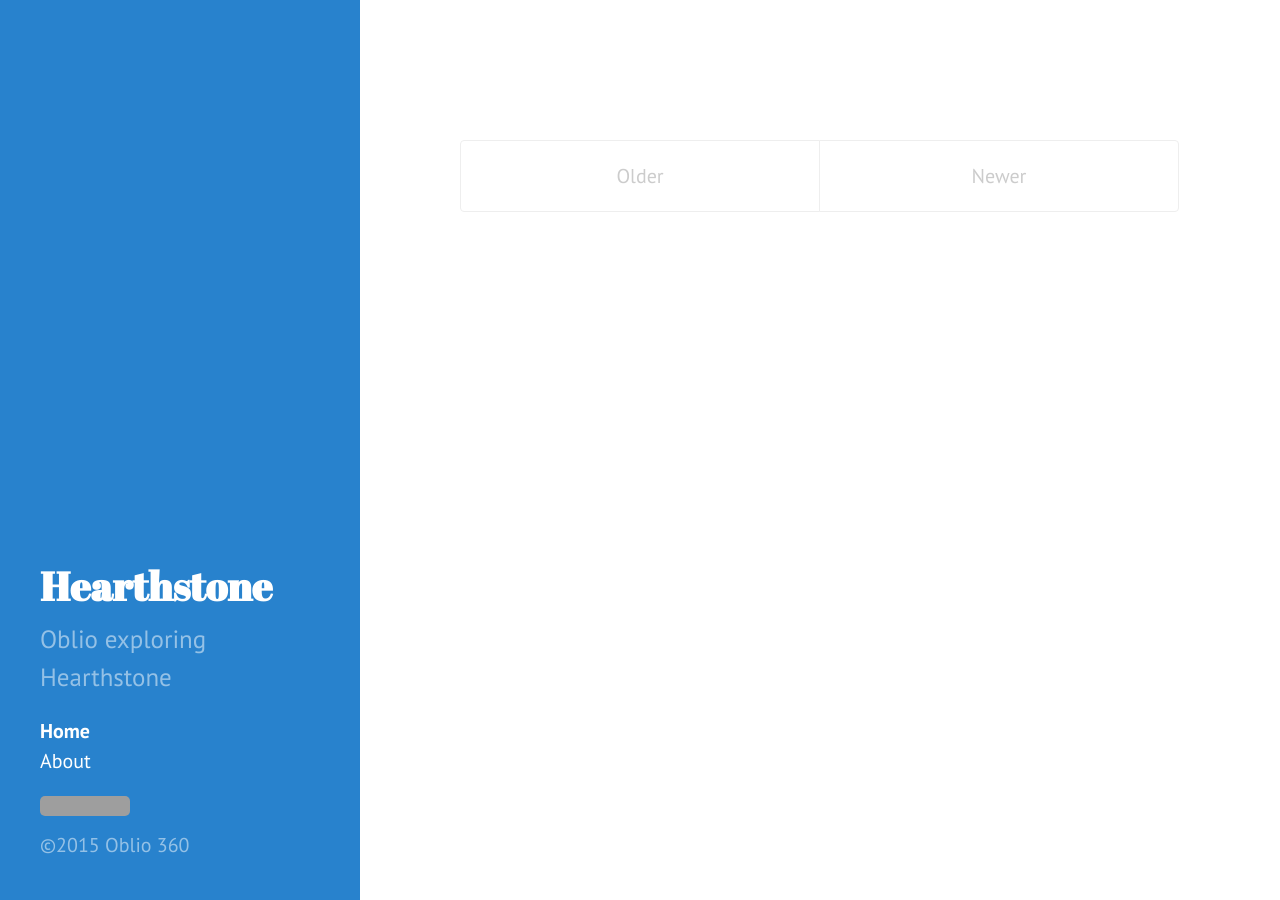
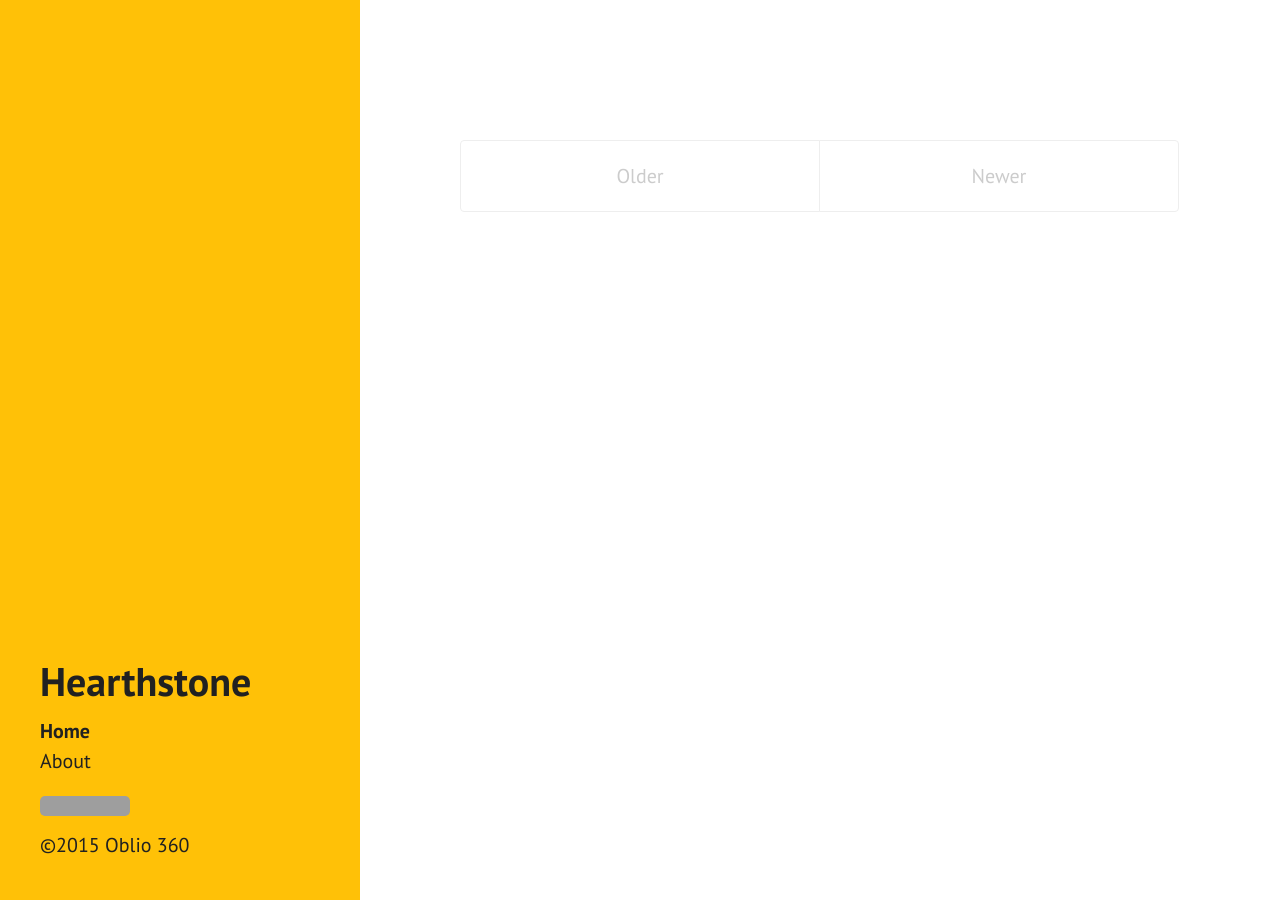
Before and after one commit to oblio360/hearthstone-blog, a Jekyll site: the page built from index.html, in a window 1280 px wide. Built offline with Jekyll 4.4.1, drawn with Linux system fonts in a browser that asks for light colours; Markdown is read by kramdown in place of the engine named in the settings; the list of posts is cut into pages by our own code; grey boxes are pictures that could not be loaded.

Commit message:
Switching the color scheme for the Hearthstone blog.

```diff
--- a/_config.yml
+++ b/_config.yml
@@ -2,14 +2,15 @@
 markdown:         redcarpet
 gems:
 - jemoji
+- jekyll-sitemap
 
 # Permalinks
 permalink:        pretty
 
 # Setup
 title:            Hearthstone
-tagline:          'Hearthstone blog.'
-description:      'Oblio exploring Hearthstone'
+tagline:          ''
+description:      ''
 url:              http://hearthstone.oblio360.com
 
 author:
--- a/_includes/head.html
+++ b/_includes/head.html
@@ -17,7 +17,7 @@
   <link rel="stylesheet" href="/public/css/poole.css">
   <link rel="stylesheet" href="/public/css/syntax.css">
   <link rel="stylesheet" href="/public/css/hyde.css">
-  <link rel="stylesheet" href="http://fonts.googleapis.com/css?family=PT+Sans:400,400italic,700|Abril+Fatface">
+  <link rel="stylesheet" href="http://fonts.googleapis.com/css?family=PT+Sans:400,400italic,700">
 
   <!-- Icons -->
   <link rel="apple-touch-icon-precomposed" sizes="144x144" href="/public/apple-touch-icon-144-precomposed.png">
--- a/_includes/sidebar.html
+++ b/_includes/sidebar.html
@@ -2,7 +2,6 @@
   <div class="container sidebar-sticky">
     <div class="sidebar-about">
       <h1>{{ site.title }}</h1>
-      <p class="lead">{{ site.description }}</p>
     </div>
 
     <ul class="sidebar-nav">
--- a/_layouts/default.html
+++ b/_layouts/default.html
@@ -3,7 +3,7 @@
 
   {% include head.html %}
 
-  <body class="theme-base-0d">
+  <body class="theme-base-09">
 
     {% include sidebar.html %}
 
--- a/public/css/hyde.css
+++ b/public/css/hyde.css
@@ -72,15 +72,18 @@
 
 /* Sidebar links */
 .sidebar a {
-  color: #fff;
+  color: #212121;
 }
 
 /* About section */
 .sidebar-about h1 {
-  color: #fff;
+  color: #212121;
   margin-top: 0;
-  font-family: "Abril Fatface", serif;
   font-size: 2rem;
+}
+
+.sidebar p {
+  color: #212121;
 }
 
 /* Sidebar nav */
@@ -188,11 +191,11 @@
 
 /* Orange */
 .theme-base-09 .sidebar {
-  background-color: #d28445;
+  background-color: #ffc107;
 }
 .theme-base-09 .content a,
 .theme-base-09 .related-posts li a:hover {
-  color: #d28445;
+  color: #ffc107;
 }
 
 /* Yellow */
```
